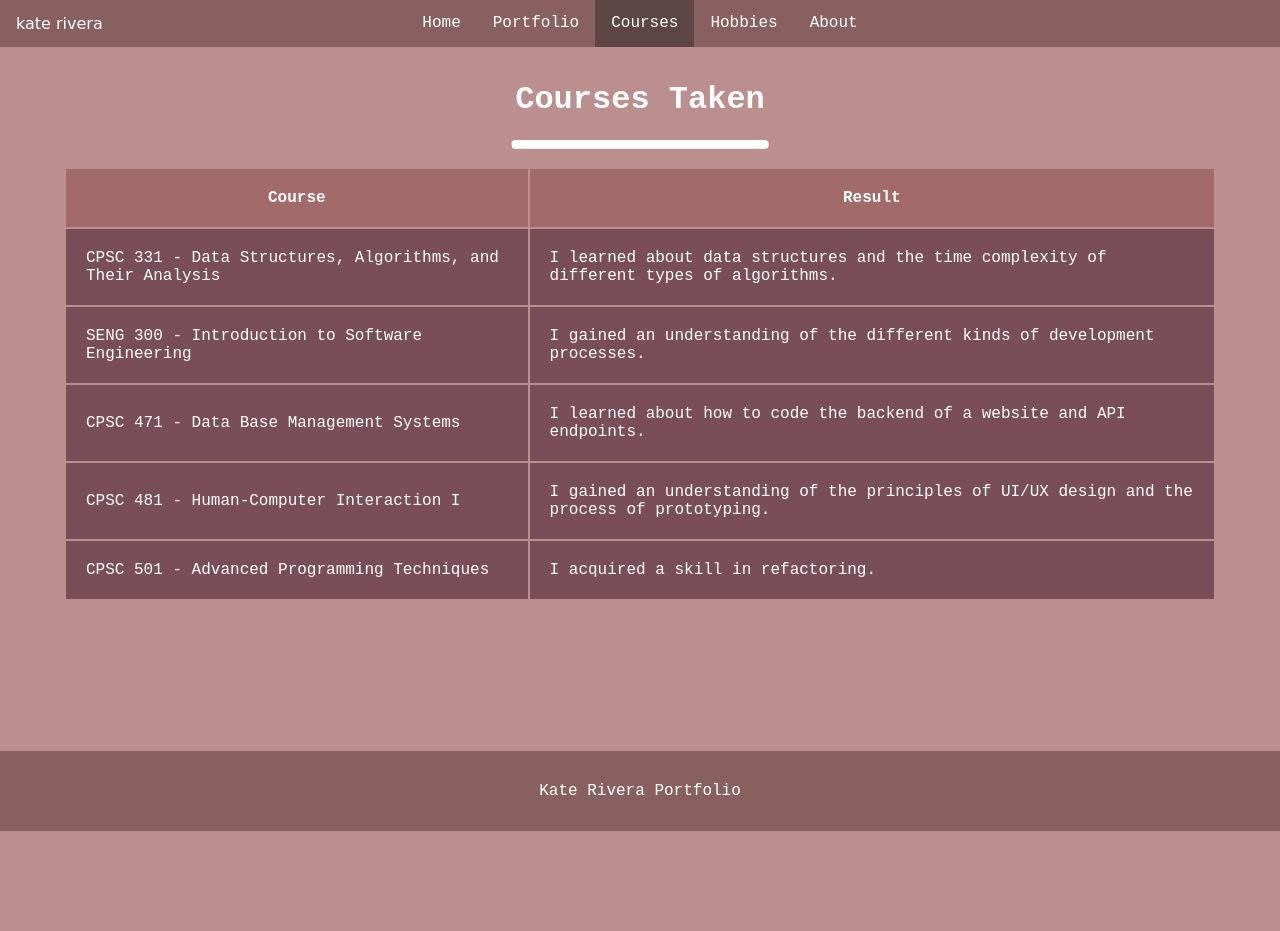
After one commit to katearevir/seng513_a1, a PHP site: page /courses.html in a window 1280 px wide. The commit adds this page. Run offline with PHP 8.4, Linux system fonts and the light colour scheme.

Commit message:
documentation

```diff
--- /dev/null
+++ b/courses.html
@@ -0,0 +1,72 @@
+<!DOCTYPE html>
+<html lang="en">
+<head>
+    <meta charset="UTF-8">
+    <meta http-equiv="X-UA-Compatible" content="IE=edge">
+    <meta name="viewport" content="width=device-width, initial-scale=1.0">
+    <title>Hobbies</title>
+    <link rel="stylesheet" href="css/site_style.css">
+</head>
+<body>
+     <!--navigation bar-->
+    <div id="navbar">
+        <div id="logo">
+            <a>kate rivera</a>
+        </div>
+
+        <ul id="pages">
+            <li><a href="index.html">Home</a></li>
+            <li><a href="portfolio.html">Portfolio</a></li>
+            <li><a href="courses.html" class="active">Courses</a></li>
+            <li><a href="hobbies.html">Hobbies</a></li>
+            <li><a href="about.html">About</a></li>
+        </ul>
+    </div>
+
+    <!--header-->
+    <div>
+        <h1> Courses Taken </h1>
+    </div>
+
+    <hr class="divider" bg-col>
+
+    <!--table, contains courses taken and the outcome-->
+    <div class="flex-container">
+        <table>
+            <tr>
+              <th>Course</th>
+              <th>Result</th>
+            </tr>
+            <tr>
+              <td>CPSC 331 - Data Structures, Algorithms, and Their Analysis</td>
+              <td>I learned about data structures and the time complexity of different types of algorithms.</td>
+            </tr>
+            <tr>
+                <td>SENG 300 - Introduction to Software Engineering</td>
+                <td>I gained an understanding of the different kinds of development processes.</td>
+            </tr>
+            <tr>
+                <td>CPSC 471 - Data Base Management Systems</td>
+                <td>I learned about how to code the backend of a website and API endpoints. </td>
+            </tr>
+            <tr>
+                <td>CPSC 481 - Human-Computer Interaction I</td>
+                <td>I gained an understanding of the principles of UI/UX design and the process of prototyping.</td>
+            </tr>
+            <tr>
+                <td>CPSC 501 - Advanced Programming Techniques</td>
+                <td>I acquired a skill in refactoring.</td>
+            </tr>
+
+        </table>
+    </div>
+
+    <div class="footer">
+        <p>Kate Rivera Portfolio</p>
+    </div>
+
+</body>
+
+
+
+</html>
--- a/css/site_style.css
+++ b/css/site_style.css
@@ -4,6 +4,24 @@ body {
   color: white;
   font-family: 'Courier New', Courier, monospace;
   margin-bottom: 100px;
+}
+
+table {
+  margin-top: 10px;
+  width: 90%;
+}
+
+th {
+  background-color: #a36a6a;
+}
+
+td {
+  background-color: #794e58;
+}
+
+th, td {
+  padding: 10px;
+  border: 0px;
 }
 
 .footer {
@@ -23,8 +41,8 @@ body {
   float: left;
   color: white;
   text-align: center;
-  font-size: 16px;
-  padding: 14px 16px;
+  font-size: 14px;
+  padding: 14px 10px;
   text-decoration: none;
 }
 
@@ -115,6 +133,7 @@ h2 {
 }
 
 .portList ul li {
+  background-color: #946e6e;
   width: 90%;
   -webkit-box-shadow: 0 1px 3px rgba(0, 0, 0, 0.12), 0 1px 2px rgba(0, 0, 0, 0.24);
           box-shadow: 0 1px 3px rgba(0, 0, 0, 0.12), 0 1px 2px rgba(0, 0, 0, 0.24);
@@ -187,13 +206,20 @@ h2 {
 
 /*widescreen*/
 @media screen and (min-width: 768px) {
+  #navbar a {
+    font-size: 16px;
+    padding: 14px 16px;
+  }
   #pages {
     right: 0;
   }
+  th, td {
+    padding: 20px;
+  }
   .portList ul li img {
+    padding: 8px;
     float: left;
-    padding-right: 10px;
-    width: 20%;
+    width: 30%;
   }
   .portList ul li {
     margin-top: 10px;
@@ -237,23 +263,29 @@ h2 {
     display: -webkit-box;
     display: -ms-flexbox;
     display: flex;
-    -webkit-box-orient: vertical;
+    -webkit-box-orient: horizontal;
     -webkit-box-direction: normal;
-        -ms-flex-direction: column;
-            flex-direction: column;
-    width: 100%;
-    text-align: center;
+        -ms-flex-direction: row;
+            flex-direction: row;
+    -webkit-box-align: center;
+        -ms-flex-align: center;
+            align-items: center;
+    -webkit-box-pack: center;
+        -ms-flex-pack: center;
+            justify-content: center;
+  }
+  .flex-container-center > div {
+    width: 500px;
   }
   .flex-container-center > div #profPic {
     padding-top: 10px;
     border-radius: 50%;
-    width: 400px;
   }
   .flex-container-center > div #intro {
     font-size: 18px;
   }
   .flex-container-center > div p {
-    vertical-align: middle;
+    text-align: center;
     font-size: 20px;
   }
   .flex-container-center > div p .icon {
--- a/css/site_style.scss
+++ b/css/site_style.scss
@@ -8,6 +8,22 @@ body {
     color: white;
     font-family: 'Courier New', Courier, monospace;
     margin-bottom: 100px;
+}
+
+table {
+    margin-top: 10px;
+    width: 90%;
+}
+
+th {
+    background-color: rgb(163, 106, 106);
+}
+td {
+    background-color: rgb(121, 78, 88);
+}
+th, td {
+    padding: 10px;
+    border: 0px;
 }
 
 .footer {
@@ -26,8 +42,8 @@ body {
             float: left;
             color: white;
             text-align: center;
-            font-size: 16px;
-            padding: 14px 16px;
+            font-size: 14px;
+            padding: 14px 10px;
             text-decoration: none;
         }
 
@@ -113,6 +129,7 @@ h2 {
         }
 
         li{
+            background-color:rgb(148, 110, 110);
             width: 90%;
             box-shadow: 0 1px 3px rgba(0,0,0,0.12), 0 1px 2px rgba(0,0,0,0.24);
         }
@@ -176,17 +193,26 @@ h2 {
 
 /*widescreen*/
 @media screen and (min-width: 768px) {
+    #navbar {
+        a {
+            font-size: 16px;
+            padding: 14px 16px;
+        }
+    }
     #pages {
         right: 0;
+    }
+    th, td {
+        padding: 20px;
     }
     .portList {
         ul {
 
 
             li img {
+                padding: 8px;
                 float: left;
-                padding-right: 10px;
-                width: 20%;
+                width: 30%;
             }
 
             li{
@@ -228,25 +254,24 @@ h2 {
 
     .flex-container-center {
         display: flex;
-        flex-direction: column;
-        width: 100%;
-        text-align: center;
+        flex-direction: row;
+        align-items: center;
+        justify-content: center;
 
         > div {
-
-
+            width: 500px;
             #profPic{
                 padding-top: 10px;
                 border-radius: 50%;
-                width: 400px;
             }
             #intro{
                 font-size: 18px;
             }
 
             p{
-                vertical-align: middle;
+                text-align: center;
                 font-size: 20px;
+
                 .icon{
                     width: 40px;
                 }
--- a/hobbies.html
+++ b/hobbies.html
@@ -8,6 +8,7 @@
     <link rel="stylesheet" href="css/site_style.css">
 </head>
 <body>
+    <!--navigation bar-->
     <div id="navbar">
         <div id="logo">
             <a>kate rivera</a>
@@ -16,6 +17,7 @@
         <ul id="pages">
             <li><a href="index.html">Home</a></li>
             <li><a href="portfolio.html">Portfolio</a></li>
+            <li><a href="courses.html">Courses</a></li>
             <li><a href="hobbies.html" class="active">Hobbies</a></li>
             <li><a href="about.html">About</a></li>
         </ul>
--- a/index.html
+++ b/index.html
@@ -8,6 +8,7 @@
     <link rel="stylesheet" href="css/site_style.css">
 </head>
 <body>
+    <!--navigation bar-->
     <div id="navbar">
         <div id="logo">
             <a>kate rivera</a>
@@ -16,6 +17,7 @@
         <ul id="pages">
             <li><a href="index.html" class="active">Home</a></li>
             <li><a href="portfolio.html">Portfolio</a></li>
+            <li><a href="courses.html">Courses</a></li>
             <li><a href="hobbies.html">Hobbies</a></li>
             <li><a href="about.html">About</a></li>
         </ul>
--- a/portfolio.html
+++ b/portfolio.html
@@ -8,6 +8,7 @@
     <link rel="stylesheet" href="css/site_style.css">
 </head>
 <body>
+    <!--navigation bar-->
     <div id="navbar">
         <div id="logo">
             <a>kate rivera</a>
@@ -16,16 +17,19 @@
         <ul id="pages">
             <li><a href="index.html">Home</a></li>
             <li><a href="portfolio.html" class="active">Portfolio</a></li>
+            <li><a href="courses.html">Courses</a></li>
             <li><a href="hobbies.html">Hobbies</a></li>
             <li><a href="about.html">About</a></li>
         </ul>
     </div>
 
+    <!--header-->
     <h1> Portfolio </h1>
 
     <hr class="divider">
 
     <!--https://designshack.net/articles/css/5-simple-and-practical-css-list-styles-you-can-copy-and-paste/-->
+    <!--list of projects with links to Github (or app)-->
     <div class="portList">
         <ul>
 
```
Also changed, not shown: about.html (+7 -2 lines), 1 other file.
